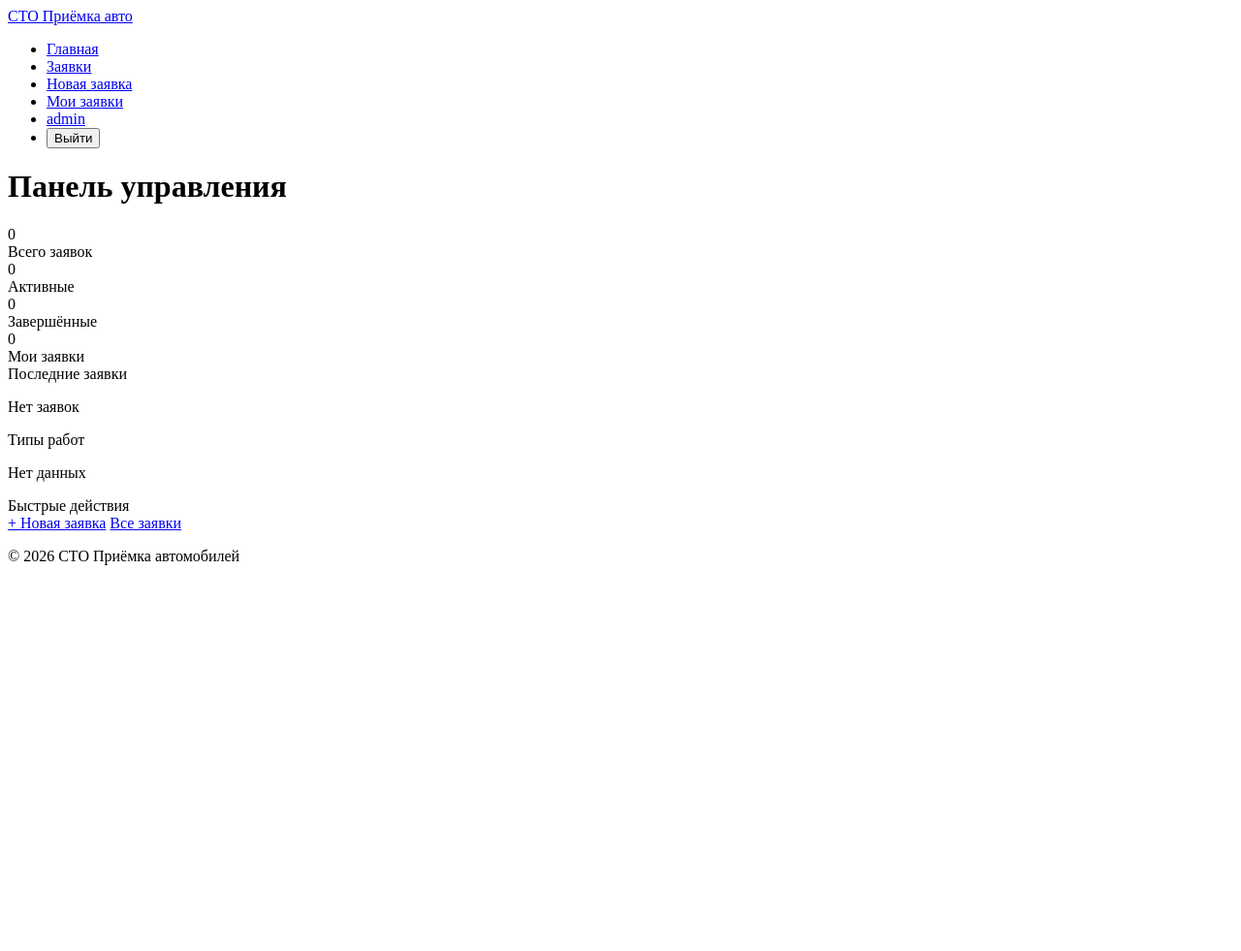
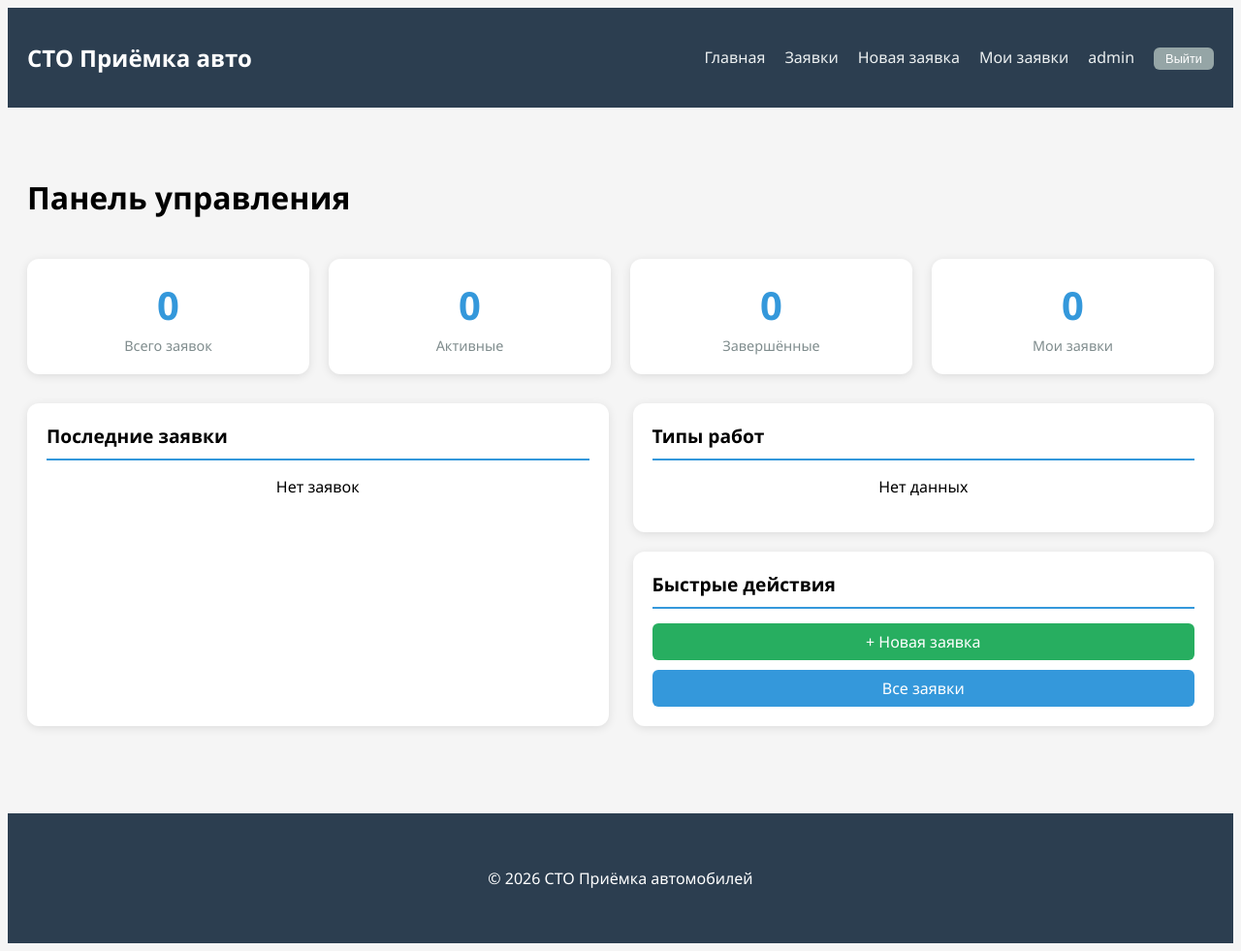
Before and after one commit to kukur1k/LAction, a Django app: page / in a window 1280 px wide. Shown: the whole page at 97% size. Before the commit the page ends 583 px from the top, so only its background shows below. Run offline with Django 5.2, Linux system fonts and the light colour scheme; a user stored in the database is signed in; data that the repository does not hold is empty.

Commit message:
fix styles and pages

```diff
--- a/LActio/LActio_proj/settings.py
+++ b/LActio/LActio_proj/settings.py
@@ -79,6 +79,10 @@ USE_TZ = True
 STATIC_URL = '/static/'
 STATIC_ROOT = BASE_DIR / 'staticfiles'
 
+STATICFILES_DIRS = [
+    BASE_DIR / 'static',
+]
+
 MEDIA_URL = '/media/'
 MEDIA_ROOT = BASE_DIR / 'media'
 
--- a/LActio/service_reception/static/css/style.css
+++ b/LActio/service_reception/static/css/style.css
@@ -40,6 +40,17 @@ body {
     color: #3498db;
 }
 
+.flex_between {
+    display: flex;
+    justify-content: space-between;
+    align-items: center;
+}
+
+.flex_buttons {
+    display: flex;
+    gap: 10px;
+}
+
 .main_card {
     background: white;
     border-radius: 12px;
@@ -54,6 +65,13 @@ body {
     margin-bottom: 15px;
     padding-bottom: 10px;
     border-bottom: 2px solid #3498db;
+}
+
+.stat_grid {
+    display: grid;
+    grid-template-columns: repeat(4, 1fr);
+    gap: 20px;
+    margin-bottom: 30px;
 }
 
 .stat_card {
@@ -81,6 +99,12 @@ body {
     font-size: 0.9rem;
 }
 
+.two_columns {
+    display: grid;
+    grid-template-columns: 1fr 1fr;
+    gap: 25px;
+}
+
 .search_section {
     background: white;
     border-radius: 12px;
@@ -252,6 +282,22 @@ body {
     display: inline-block;
 }
 
+.btn_small {
+    padding: 4px 12px;
+    font-size: 0.8rem;
+}
+
+.btn_block {
+    display: block;
+    text-align: center;
+}
+
+.btn_block_mb {
+    display: block;
+    text-align: center;
+    margin-bottom: 10px;
+}
+
 .car_map_wrapper {
     background: #f8f9fa;
     border-radius: 12px;
@@ -378,3 +494,45 @@ body {
     color: white;
     text-align: center;
 }
+
+.text_center {
+    text-align: center;
+}
+
+.mb_20 {
+    margin-bottom: 20px;
+}
+
+.mt_20 {
+    margin-top: 20px;
+}
+
+.message_success {
+    background-color: #d4edda;
+}
+
+.message_error {
+    background-color: #f8d7da;
+}
+
+.message_warning {
+    background-color: #fff3cd;
+}
+
+.list_unstyled {
+    list-style: none;
+    padding: 0;
+}
+
+.list_item_border {
+    display: flex;
+    justify-content: space-between;
+    padding: 8px 0;
+    border-bottom: 1px solid #eee;
+}
+
+.damage_photo {
+    max-width: 100px;
+    border-radius: 6px;
+    margin-top: 8px;
+}
--- a/LActio/service_reception/templates/reception/base.html
+++ b/LActio/service_reception/templates/reception/base.html
@@ -5,7 +5,7 @@
     <meta charset="UTF-8">
     <meta name="viewport" content="width=device-width, initial-scale=1.0">
     <title>{% block title %}LActio{% endblock %}</title>
-    <link rel="stylesheet" href="{% static 'service_reception/css/styles.css' %}">
+    <link rel="stylesheet" href="{% static 'css/style.css' %}">
     {% block extra_css %}{% endblock %}
 </head>
 <body>
--- a/LActio/service_reception/templates/reception/request_detail.html
+++ b/LActio/service_reception/templates/reception/request_detail.html
@@ -6,9 +6,9 @@
 <div class="flex_between mb_20">
     <h1>Заявка {{ repair_request.request_number }}</h1>
     <div class="flex_buttons">
-        <a href="{% url 'reception:request_update' repair_request.pk %}" class="btn_warning">Редактировать</a>
-        <a href="{% url 'reception:request_delete' repair_request.pk %}" class="btn_danger">Удалить</a>
-        <a href="{% url 'reception:request_list' %}" class="btn_secondary">Назад</a>
+        <a href="{% url 'service_reception:request_update' repair_request.pk %}" class="btn_warning">Редактировать</a>
+        <a href="{% url 'service_reception:request_delete' repair_request.pk %}" class="btn_danger">Удалить</a>
+        <a href="{% url 'service_reception:request_list' %}" class="btn_secondary">Назад</a>
     </div>
 </div>
 
```
Also changed, not shown: other parts of LActio/service_reception/static/css/style.css (+96 -20 lines).
